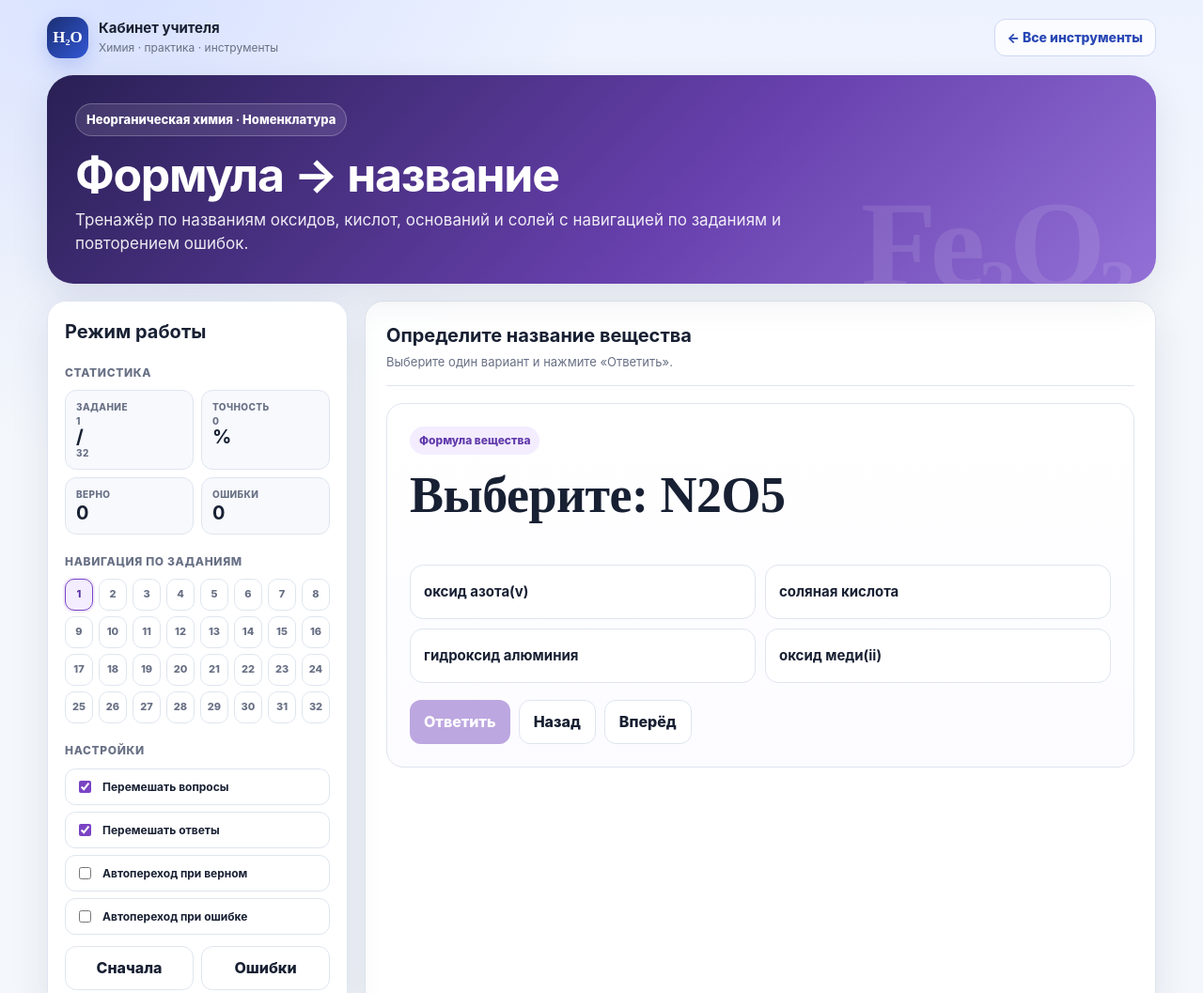
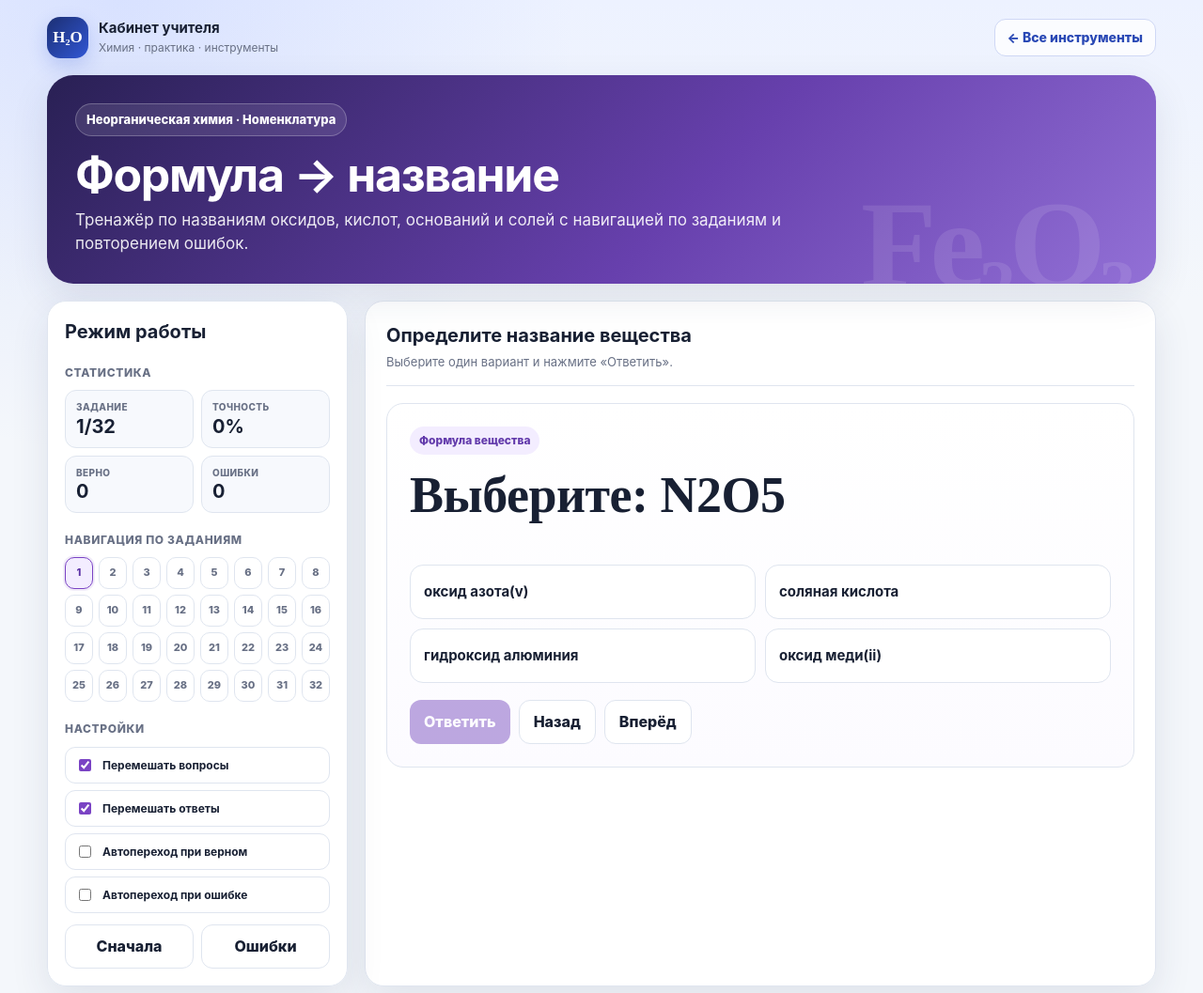
Before and after one commit to bj2mxshg89-blip/bj2mxshg89-blip.github.io, a plain HTML site: page inorg-nomenclature.html in a window 1280 px wide. Shown: the top 1057 px of the page at 94% size. Drawn offline with Linux system fonts and the light colour scheme.

Commit message:
Fix nested statistic layout

```diff
--- a/site.css
+++ b/site.css
@@ -283,7 +283,7 @@ a { -webkit-tap-highlight-color: transparent; }
   background: #f7f9fd;
 }
 
-.site-stat span {
+.site-stat > span {
   display: block;
   color: var(--muted);
   font-size: 10px;
@@ -292,7 +292,7 @@ a { -webkit-tap-highlight-color: transparent; }
   letter-spacing: .4px;
 }
 
-.site-stat strong {
+.site-stat > strong {
   display: block;
   margin-top: 2px;
   font-size: 20px;
```
